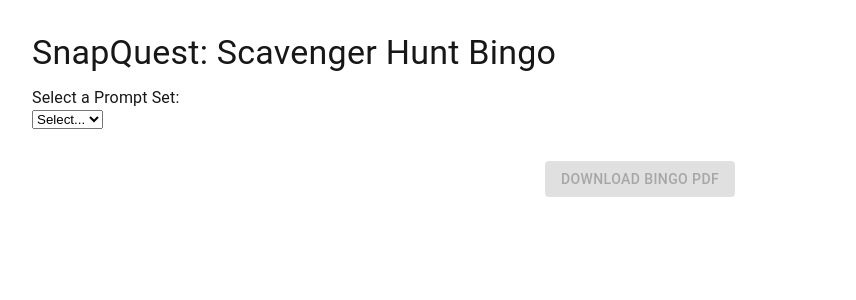
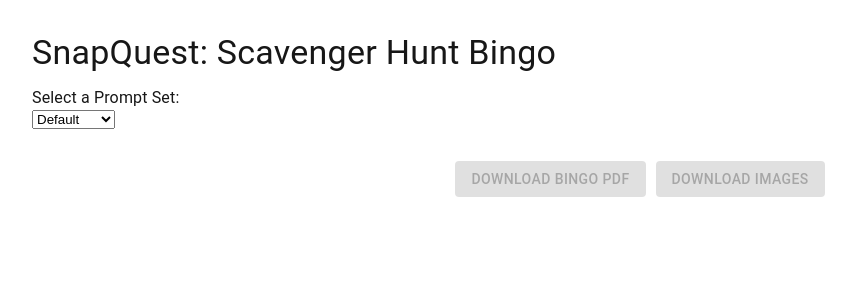
Before and after one commit to Peleton-011/snap-quest, a Next.js app: page / in a window 1280 px wide. Shown: the top 300 px of the page, without its empty margins (0-856 px from the left). Built offline with nearby package versions, Linux system fonts and the light colour scheme.

Commit message:
Implement image downloading functionality

```diff
--- a/app/page.tsx
+++ b/app/page.tsx
@@ -5,6 +5,7 @@ import { Box, Button, Typography, Grid } from "@mui/material";
 import CameraModal from "./components/CameraModal";
 import { fetchPrompts } from "./services/api";
 import { generatePDF } from "./services/pdfGenerator";
+import { downloadImagesAsZip } from "./services/zipImages";
 
 interface Tile {
 	id: number;
@@ -16,8 +17,9 @@ interface Tile {
 const App: React.FC = () => {
 	const [tiles, setTiles] = useState<Tile[]>([]);
 	const [activeTile, setActiveTile] = useState<Tile | null>(null);
-	const [promptSet, setPromptSet] = useState("Select..."); // Track the selected prompt set
+	const [promptSet, setPromptSet] = useState("default"); // Track the selected prompt set
 	const [isGeneratingPDF, setIsGeneratingPDF] = useState(false);
+	const [isDownloadingImages, setIsDownloadingImages] = useState(false);
 
 	// Load prompts dynamically from the server
 	useEffect(() => {
@@ -53,7 +55,7 @@ const App: React.FC = () => {
 	const downloadPDF = async () => {
 		try {
 			setIsGeneratingPDF(true);
-			const pdfBlob = await generatePDF("SnapQuest: " + promptSet, tiles);
+			const pdfBlob = await generatePDF(tiles);
 			const url = URL.createObjectURL(pdfBlob);
 			const link = document.createElement("a");
 			link.href = url;
@@ -64,6 +66,18 @@ const App: React.FC = () => {
 			console.error("Failed to generate PDF:", error);
 		} finally {
 			setIsGeneratingPDF(false);
+		}
+	};
+
+	// Download all images as a zip file
+	const downloadImages = async () => {
+		try {
+			setIsDownloadingImages(true);
+			await downloadImagesAsZip(tiles);
+		} catch (error) {
+			console.error("Failed to download images:", error);
+		} finally {
+			setIsDownloadingImages(false);
 		}
 	};
 
@@ -80,9 +94,9 @@ const App: React.FC = () => {
 					value={promptSet}
 					onChange={(e) => setPromptSet(e.target.value)}
 				>
-                    <option value="Select...">Select...</option>
-					<option value="books">Books</option>
-					<option value="art">Art</option>
+					<option value="default">Default</option>
+					<option value="bookstore">Bookstore</option>
+					<option value="custom">Custom</option>
 				</select>
 			</Box>
 
@@ -111,7 +125,7 @@ const App: React.FC = () => {
 				/>
 			)}
 
-			{/* Generate PDF Button */}
+			{/* Download Buttons */}
 			<Box mt={4} textAlign="center">
 				<Button
 					variant="contained"
@@ -121,10 +135,24 @@ const App: React.FC = () => {
 						isGeneratingPDF ||
 						tiles.every((tile) => !tile.completed)
 					}
+					style={{ marginRight: "10px" }}
 				>
 					{isGeneratingPDF
 						? "Generating PDF..."
 						: "Download Bingo PDF"}
+				</Button>
+				<Button
+					variant="contained"
+					color="secondary"
+					onClick={downloadImages}
+					disabled={
+						isDownloadingImages ||
+						tiles.every((tile) => !tile.image)
+					}
+				>
+					{isDownloadingImages
+						? "Downloading Images..."
+						: "Download Images"}
 				</Button>
 			</Box>
 		</Box>
--- /dev/null
+++ b/app/services/zipImages.ts
@@ -0,0 +1,16 @@
+import JSZip from "jszip";
+import { saveAs } from "file-saver";
+
+export const downloadImagesAsZip = async (tiles: { prompt: string; image: string | null }[]) => {
+  const zip = new JSZip();
+
+  for (const [index, tile] of tiles.entries()) {
+    if (tile.image) {
+      const imageBlob = await fetch(tile.image).then((res) => res.blob());
+      zip.file(`image-${index + 1}.jpg`, imageBlob);
+    }
+  }
+
+  const zipBlob = await zip.generateAsync({ type: "blob" });
+  saveAs(zipBlob, "snapquest-images.zip");
+};
--- a/package.json
+++ b/package.json
@@ -16,7 +16,9 @@
     "axios": "^1.7.8",
     "dexie": "^4.0.10",
     "express": "^4.21.1",
+    "file-saver": "^2.0.5",
     "formidable": "^3.5.2",
+    "jszip": "^3.10.1",
     "next": "^15.0.3",
     "pdf-lib": "^1.17.1",
     "react": "^18.2.0",
@@ -26,6 +28,7 @@
   },
   "devDependencies": {
     "@types/express": "^5.0.0",
+    "@types/file-saver": "^2.0.7",
     "@types/formidable": "^3.4.5",
     "@types/multer": "^1.4.12",
     "@types/node": "^20",
```
Also changed, not shown: 1 other file (tests, documents, lock files or other folders).
